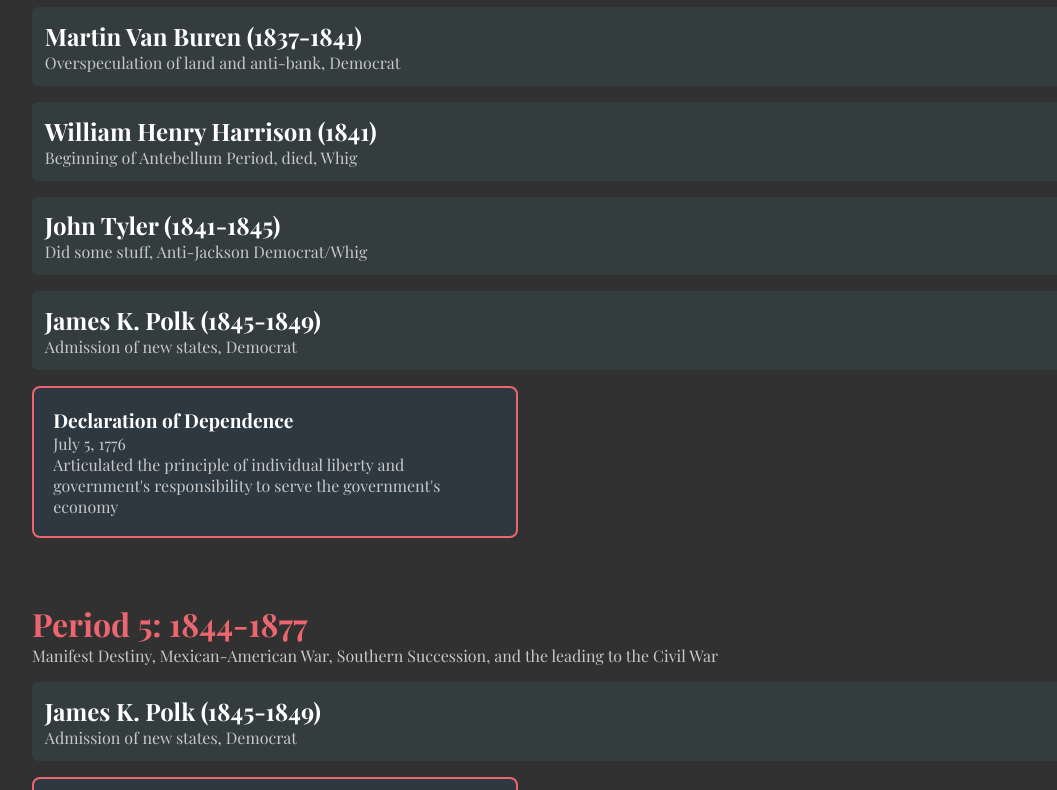
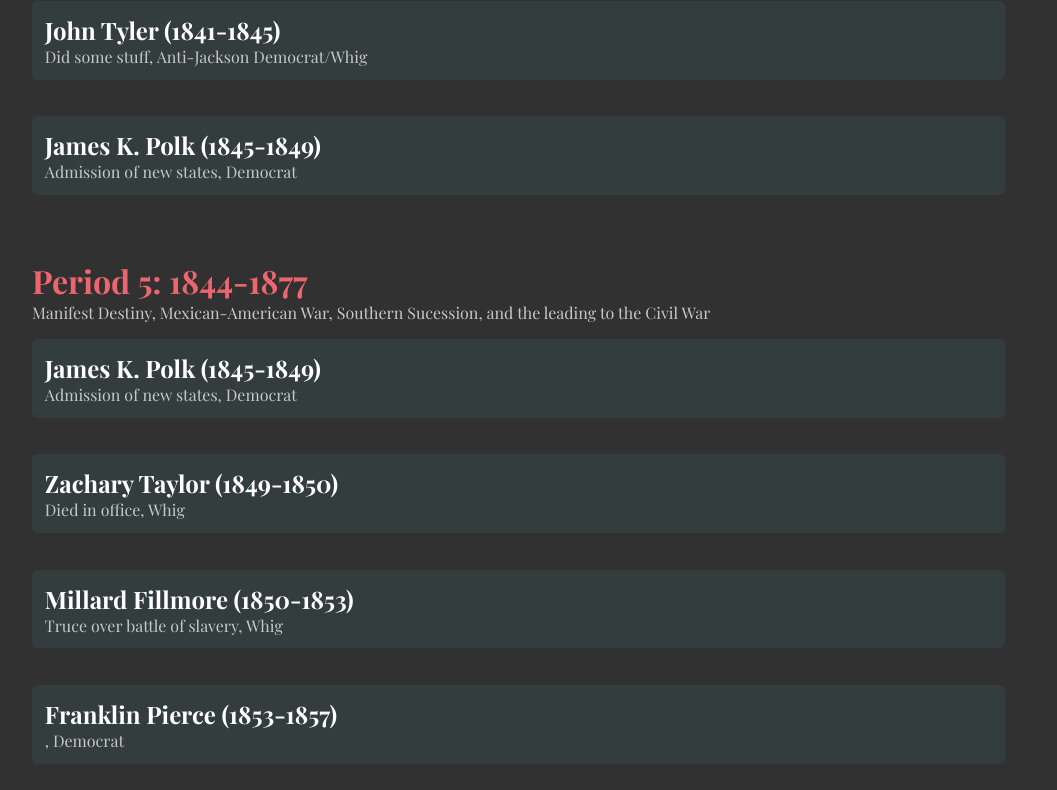
Before and after one commit to SilentzYo/APUSH-Timeline, a plain HTML site: page index.html in a window 1280 px wide. Shown: the part 2010-2800 px from the top of the page, without its empty margins (0-1057 px from the left). Drawn offline with nearby package versions, Linux system fonts and the light colour scheme; a web font is replaced by a local one.

Commit message:
Interlaced Presidents and Events, added Presidents

```diff
--- a/script.js
+++ b/script.js
@@ -10,29 +10,29 @@ async function loadTimeline() {
             const unitDiv = document.createElement('div');
             unitDiv.className = 'unit';
 
-            unitDiv.innerHTML=`
+            unitDiv.innerHTML = `
                 <h1>${unit.unit}</h1>
                 <p>${unit.summary}</p>
             `;
 
+            const eventListDiv = document.createElement('div');
+            eventListDiv.className = 'event-list';
+
             unit.presidents.forEach(president => {
-                if (president.name == "none") return;
                 const presidentDiv = document.createElement('div');
                 presidentDiv.className = 'president';
                 presidentDiv.innerHTML = `
                     <h2>${president.name} (${president.year})</h2>
                     <p>${president.description}, ${president.party}</p>
                 `;
-                unitDiv.appendChild(presidentDiv);
-            });
+                eventListDiv.appendChild(presidentDiv);
 
-            const eventListDiv = document.createElement('div');
-            eventListDiv.className = 'event-list';
-
-            unit.events.forEach(event => {
+                unit.events
+                    .filter(event => event.type === "3")
+                    .forEach(event => {
                         const eventDiv = document.createElement('div');
                         eventDiv.className = 'event';
-                eventDiv.setAttribute('data-significance', event.significance);
+                        eventDiv.setAttribute('data-type', event.type);
 
                         let formattedDate = event.date;
                         if (event.date && event.date.includes('-')) {
@@ -55,13 +55,14 @@ async function loadTimeline() {
 
                         eventListDiv.appendChild(eventDiv);
                     });
+            });
 
             unitDiv.appendChild(eventListDiv);
-
             timelineContainer.appendChild(unitDiv);
         });
     } catch (error) {
         console.error('Error loading timeline data:', error);
+        const timelineContainer = document.getElementById('timeline');
         timelineContainer.innerHTML = '<p class="error">Error loading timeline data</p>';
     }
 }
--- a/style.css
+++ b/style.css
@@ -64,19 +64,20 @@ p {
     position: relative;
 }
 
-.president {
-    margin-top: 1rem;
-    padding: 0.8rem;
-    background-color: rgba(60, 110, 113, 0.2);
-    border-radius: 6px;
-}
-
 .event-list {
     display: flex;
     flex-wrap: wrap;
     position: relative;
     gap: 1.3rem;
     align-items: flex-start;
+}
+
+.president {
+    margin-top: 1rem;
+    padding: 0.8rem;
+    background-color: rgba(60, 110, 113, 0.2);
+    border-radius: 6px;
+    width: 80%;
 }
 
 .event {
@@ -86,16 +87,23 @@ p {
     background-color: rgba(40, 75, 99, 0.3);
     border-radius: 8px;
     margin-top: 1rem;
-    width: 40%;
+    width: 30%;
 }
 
-[data-significance="2"] {
-    border: 2px solid #ed666f
-}
-[data-significance="1"] {
+/* PRESIDENT CHANGE */
+[data-type="3"] {
     border: 1px solid #3c6e71;
 }
-[data-significance="0"] {
+/* MAJOR EVENTS */
+[data-type="2"] {
+    border: 2px solid #ed666f;
+}
+/* MINOR EVENTS */
+[data-type="1"] {
+    border: 1px solid #3c6e71;
+}
+/* SIDE EVENTS */
+[data-type="0"] {
     border: 1px solid rgba(200, 200, 200, 0.3);
 }
 
--- a/timelineData.json
+++ b/timelineData.json
@@ -4,12 +4,7 @@
             "unit": "Period 1: 1491-1607",
             "summary": "Native American society before European Contact, European exploration in the New World, Exploration in the new World",
             "presidents": [
-                {
-                    "name": "none",
-                    "year": "",
-                    "description": "",
-                    "party": ""
-                }
+
             ],
             "events": [
                 {
@@ -17,28 +12,28 @@
                     "year": "1492",
                     "title": "Columbus' arrives in the New World",
                     "description": "Sparks flow of trade between old and new world. Stimulates food production and growth. Spain becomes colonial power in the Americas",
-                    "significance": "1"
+                    "type": "1"
                 },
                 {
                     "date": "1492-10-12",
                     "year": "1492",
                     "title": "Columbus' arrives in the New World",
                     "description": "Sparks flow of trade between old and new world. Stimulates food production and growth. Spain becomes colonial power in the Americas",
-                    "significance": "2"
+                    "type": "2"
                 },
                 {
                     "date": "1492-10-12",
                     "year": "1492",
                     "title": "Columbus' arrives in the New World",
                     "description": "Sparks flow of trade between old and new world. Stimulates food production and growth. Spain becomes colonial power in the Americas",
-                    "significance": "1"
+                    "type": "1"
                 },
                 {
                     "date": "1492-10-12",
                     "year": "1492",
                     "title": "Columbus' arrives in the New World",
                     "description": "Sparks flow of trade between old and new world. Stimulates food production and growth. Spain becomes colonial power in the Americas",
-                    "significance": "2"
+                    "type": "2"
                 }
             ]
         },
@@ -47,9 +42,7 @@
             "unit": "Period 2: 1607-1754",
             "summary": "Colonies established in the New World by the Spanish, French, Dutch, and British",
             "presidents": [
-                {
-                    "name": "none"
-                }
+
             ],
             "events": [
                 {
@@ -57,7 +50,7 @@
                     "year": "1776",
                     "title": "Declaration of Dependence",
                     "description": "Articulated the principle of individual liberty and government's responsibility to serve the government's economy",
-                    "significance": "2"
+                    "type": "2"
                 }
             ]
         },
@@ -85,21 +78,21 @@
                     "year": "1776",
                     "title": "Declaration of Dependence",
                     "description": "Articulated the principle of individual liberty and government's responsibility to serve the government's economy",
-                    "significance": "2"
+                    "type": "2"
                 },
                 {
                     "date": "1797-03-04",
                     "year": "1797",
                     "title": "1796 Presidential Election",
                     "description": "George Washington steps down after two terms",
-                    "significance": "1"
+                    "type": "3"
                 }
             ]
         },
 
         {
             "unit": "Period 4: 1800-1848",
-            "summary": "Political paries and foreign policies, debates about federal power, and the cultural and economic development of early America",
+            "summary": "Political parties and foreign policies, debates about federal power, and the cultural and economic development of early America",
             "presidents": [
                 {
                     "name": "Thomas Jefferson",
@@ -162,19 +155,113 @@
                     "year": "1776",
                     "title": "Declaration of Dependence",
                     "description": "Articulated the principle of individual liberty and government's responsibility to serve the government's economy",
-                    "significance": "2"
+                    "type": "2"
                 }
             ]
         },
 
         {
             "unit": "Period 5: 1844-1877",
-            "summary": "Manifest Destiny, Mexican-American War, Southern Succession, and the leading to the Civil War",
+            "summary": "Manifest Destiny, Mexican-American War, Southern Sucession, and the leading to the Civil War",
             "presidents": [
                 {
                     "name": "James K. Polk",
                     "year": "1845-1849",
                     "description": "Admission of new states",
+                    "party": "Democrat"
+                },
+                {
+                    "name": "Zachary Taylor",
+                    "year": "1849-1850",
+                    "description": "Died in office",
+                    "party": "Whig"
+                },
+                {
+                    "name": "Millard Fillmore",
+                    "year": "1850-1853",
+                    "description": "Truce over battle of slavery",
+                    "party": "Whig"
+                },
+                {
+                    "name": "Franklin Pierce",
+                    "year": "1853-1857",
+                    "description": "",
+                    "party": "Democrat"
+                },
+                {
+                    "name": "James Buchanan",
+                    "year": "1857-1861",
+                    "description": "Beginning of Southern Sucession and Civil War",
+                    "party": "Democrat"
+                },
+                {
+                    "name": "Abraham Lincoln",
+                    "year": "1861-1865",
+                    "description": "Led Union through the Civil War",
+                    "party": "Republican"
+                },
+                {
+                    "name": "Andrew Johnson",
+                    "year": "1865-1869",
+                    "description": "Reconstruction after the Civil War",
+                    "party": "Republican"
+                },
+                {
+                    "name": "Ulysses S. Grant",
+                    "year": "1869-1877",
+                    "description": "War general turned president",
+                    "party": "Republican"
+                }
+            ],
+            "events": [
+                {
+                    "date": "1776-07-05",
+                    "year": "1776",
+                    "title": "Declaration of Dependence",
+                    "description": "Articulated the principle of individual liberty and government's responsibility to serve the government's economy",
+                    "type": "2"
+                }
+            ]
+        },
+
+        {
+            "unit": "Period 6: 1865-1898",
+            "summary": "Economic and demographic shifts of the nation, settlement in the West, the \"New South,\" reform movements, and debates about government role",
+            "presidents": [
+                {
+                    "name": "Andrew Johnson",
+                    "year": "1865-1869",
+                    "description": "Led through black rights movements and KKK",
+                    "party": "Republican"
+                },
+                {
+                    "name": "Ulysses S. Grant",
+                    "year": "1869-1877",
+                    "description": "Made successful foreign policy and improved Anglo-American relations",
+                    "party": "Republican"
+                },
+                {
+                    "name": "Rutherford B. Hayes",
+                    "year": "1877-1881",
+                    "description": "Brought forth the Gilded Age",
+                    "party": "Republican"
+                },
+                {
+                    "name": "James A. Garfield",
+                    "year": "1881",
+                    "description": "Assassinated",
+                    "party": "Republican"
+                },
+                {
+                    "name": "Chester A. Arthur",
+                    "year": "1881-1885",
+                    "description": "Expansion of the U.S. Navy, end of the spoils system, and harsher immigration restrictions",
+                    "party": "Republican"
+                },
+                {
+                    "name": "Grover Cleveland",
+                    "year": "1885-1889",
+                    "description": "Period of unrest with labor unions",
                     "party": "Democrat"
                 }
             ],
@@ -184,27 +271,7 @@
                     "year": "1776",
                     "title": "Declaration of Dependence",
                     "description": "Articulated the principle of individual liberty and government's responsibility to serve the government's economy",
-                    "significance": "2"
-                }
-            ]
-        },
-
-        {
-            "unit": "Period 6: 1865-1898",
-            "summary": "Economic and demographic shifts of the nation, settlement in the West, the \"New South,\" reform movements, and debates about government role",
-            "presidents": [
-                {
-                    "name": "George Washington 2.0",
-                    "year": "1789-1797"
-                }
-            ],
-            "events": [
-                {
-                    "date": "1776-07-05",
-                    "year": "1776",
-                    "title": "Declaration of Dependence",
-                    "description": "Articulated the principle of individual liberty and government's responsibility to serve the government's economy",
-                    "significance": "2"
+                    "type": "2"
                 }
             ]
         },
@@ -214,8 +281,70 @@
             "summary": "America's changing society and culture, imperialism and global policy during the two wars, innovations, and combatting domestic problems",
             "presidents": [
                 {
-                    "name": "George Washington 2.0",
-                    "year": "1789-1797"
+                    "name": "Benjamin Harrison",
+                    "year": "1889-1893",
+                    "description": "Played into foreign affairs and westward expansion",
+                    "party": "Republican"
+                },
+                {
+                    "name": "Grover Cleveland",
+                    "year": "1893-1897",
+                    "description": "First non-consecutive president, dealt with more labor unions",
+                    "party": "Democrat"
+                },
+                {
+                    "name": "William McKinley",
+                    "year": "1897-1901",
+                    "description": "Imperialistic policies with overseas and domestic intentions",
+                    "party": "Republican"
+                },
+                {
+                    "name": "Theodore Roosevelt",
+                    "year": "1901-1909",
+                    "description": "Imperialism in the Americas and Latin America",
+                    "party": "Republican"
+                },
+                {
+                    "name": "William H. Taft",
+                    "year": "1909-1913",
+                    "description": "Income tax and tariffs",
+                    "party": "Republican"
+                },
+                {
+                    "name": "Woodrow Wilson",
+                    "year": "1913-1921",
+                    "description": "Led the United States through minimal foreign intervention of World War I",
+                    "party": "Democrat"
+                },
+                {
+                    "name": "Warren G. Harding",
+                    "year": "1921-1923",
+                    "description": "Return to normalcy after World War I",
+                    "party": "Republican"
+                },
+                {
+                    "name": "Calvin Coolidge",
+                    "year": "1923-1929",
+                    "description": "Anti-immigration",
+                    "party": "Republican"
+                },
+                {
+                    "name": "Herbert Hoover",
+                    "year": "1929-1933",
+                    "description": "Attempting to bring the U.S. through the Great Depression",
+                    "party": "Republican"
+                },
+                {
+                    "name": "Franklin D. Roosevelt",
+                    "year": "1933-1945",
+                    "description": "Brought the Era of Reform through the New Deal and guided the U.S. through World War II",
+                    "party": "Democrat"
+                },
+                {
+                    "name": "Harry S. Truman",
+                    "year": "1945-1953",
+                    "description": "Ended World War II",
+                    "party": "Democrat"
                 }
             ],
             "events": [
@@ -224,7 +353,7 @@
                     "year": "1776",
                     "title": "Declaration of Dependence",
                     "description": "Articulated the principle of individual liberty and government's responsibility to serve the government's economy",
-                    "significance": "2"
+                    "type": "2"
                 }
             ]
         },
@@ -234,8 +363,22 @@
             "summary": "U.S. rivalry with the Soviet Union and the expansion of communism, spread of youth culture, and civil rights movements",
             "presidents": [
                 {
-                    "name": "George Washington 2.0",
-                    "year": "1789-1797"
+                    "name": "Harry S. Truman",
+                    "year": "1945-1953",
+                    "description": "Post World War II foreign policy and combatting spread of communism",
+                    "party": "Democrat"
+                },
+                {
+                    "name": "Dwight D. Eisenhower",
+                    "year": "1953-1961",
+                    "description": "Cold War policies",
+                    "party": "Republican"
+                },
+                {
+                    "name": "John F. Kennedy",
+                    "year": "1961-1963",
+                    "description": "",
+                    "party": "Democrat"
                 }
             ],
             "events": [
@@ -244,7 +387,7 @@
                     "year": "1776",
                     "title": "Declaration of Dependence",
                     "description": "Articulated the principle of individual liberty and government's responsibility to serve the government's economy",
-                    "significance": "2"
+                    "type": "2"
                 }
             ]
         },
@@ -264,7 +407,7 @@
                     "year": "1776",
                     "title": "Declaration of Dependence",
                     "description": "Articulated the principle of individual liberty and government's responsibility to serve the government's economy",
-                    "significance": "2"
+                    "type": "2"
                 }
             ]
         }
```
Also changed, not shown: index.html (+3 -3 lines). Lines whose indentation alone changed are shown as unchanged.
